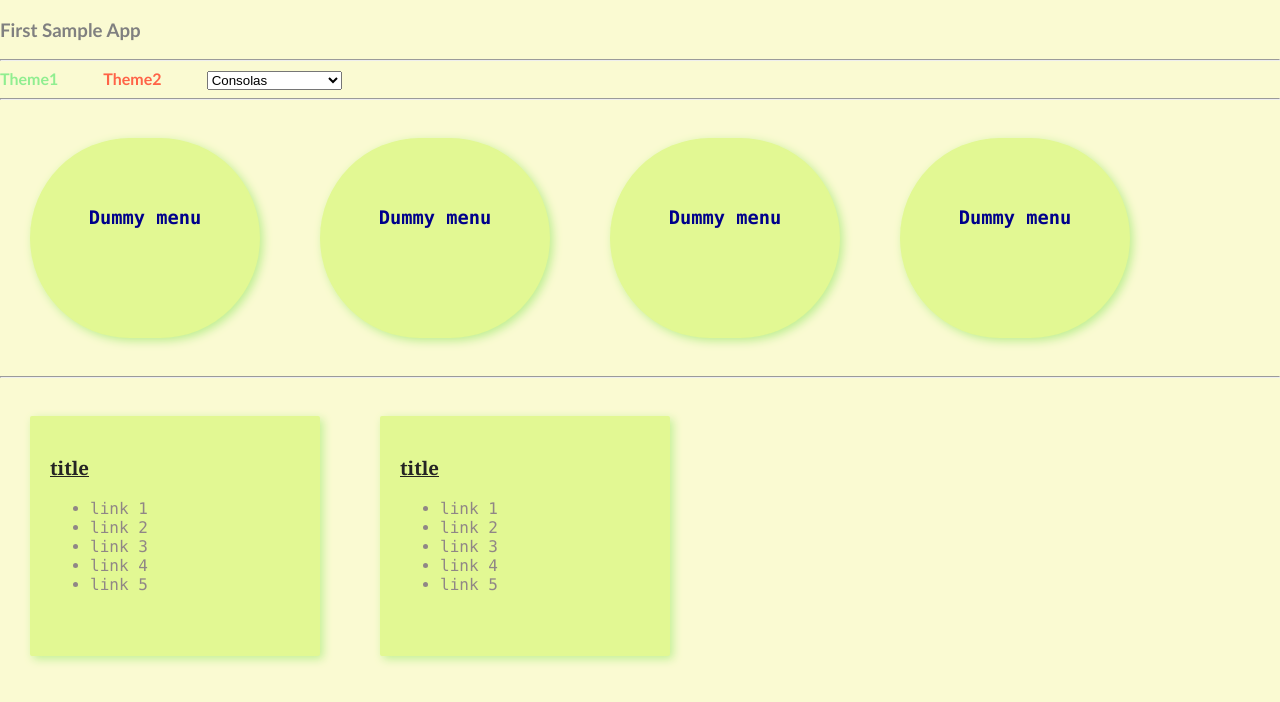
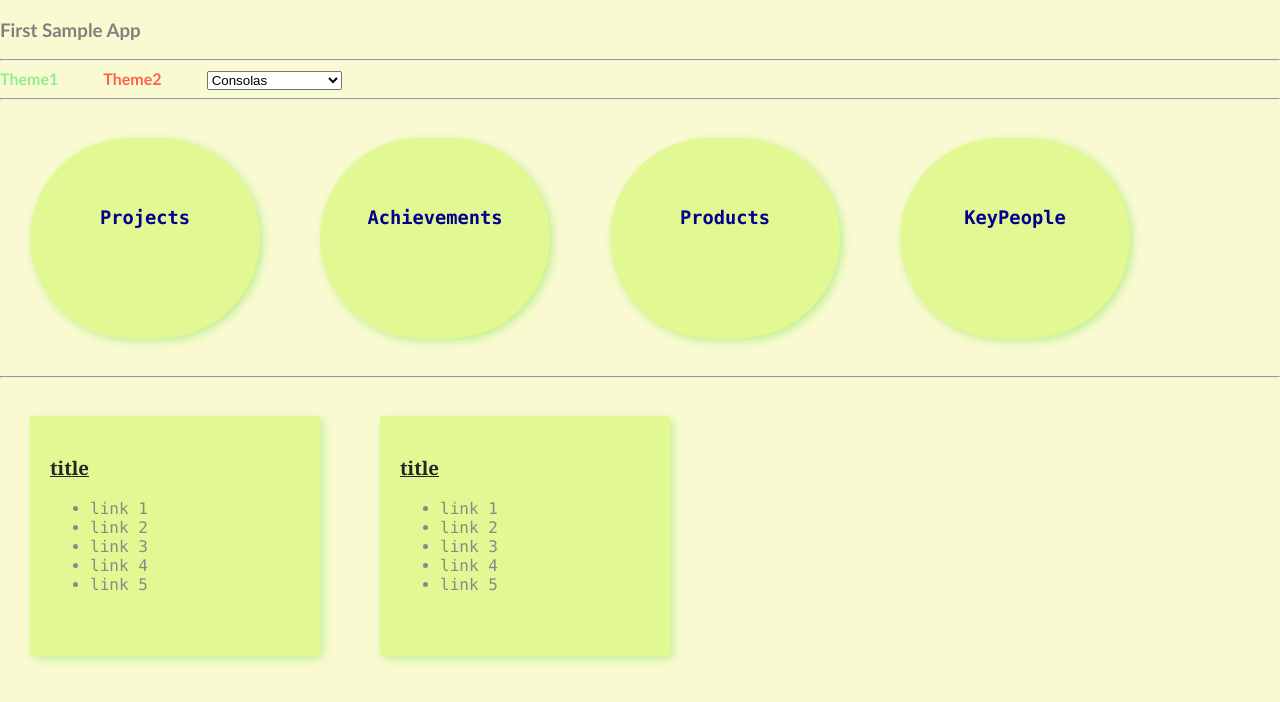
Before and after one commit to vinodh1988/angular-first, an Angular app: page / in a window 1280 px wide. Shown: the top 702 px of the page. Built offline with nearby package versions, Linux system fonts and the light colour scheme.

Commit message:
@input-demo

```diff
--- a/src/app/app.component.html
+++ b/src/app/app.component.html
@@ -13,10 +13,9 @@
 
 <hr>
 <div class="menu-container" [style.fontFamily]="fonts">
-<app-second></app-second>
-<app-second></app-second>
-<app-second></app-second>
-<app-second></app-second>
+
+<app-second *ngFor="let x of circlemenus" [title]="x"></app-second>
+
 </div>
 <hr>
 <div  class="menu-container" [style.fontFamily]="fonts">
--- a/src/app/app.component.ts
+++ b/src/app/app.component.ts
@@ -8,6 +8,7 @@ import { Component, DoCheck } from '@angular/core';
 export class AppComponent  {
    appname = 'First Sample App' ;
    fonts = 'Consolas';
+   circlemenus = ['Projects', 'Achievements', 'Products', 'KeyPeople'];
 
 
    handleClick(x): void{
--- a/src/app/second/second.component.html
+++ b/src/app/second/second.component.html
@@ -1,4 +1,4 @@
 <div [ngClass]="theme">
 
-<h3> Dummy menu </h3>
+<h3>{{menutitle}}</h3>
 </div>
--- a/src/app/second/second.component.ts
+++ b/src/app/second/second.component.ts
@@ -1,4 +1,4 @@
-import { Component, OnInit } from '@angular/core';
+import { Component, Input, OnInit } from '@angular/core';
 
 @Component({
   selector: 'app-second',
@@ -7,6 +7,8 @@ import { Component, OnInit } from '@angular/core';
 })
 export class SecondComponent implements OnInit {
 theme = 'circle-container';
+
+@Input("title") menutitle = 'dummy';
   constructor() { }
 
   ngOnInit(): void {
```
